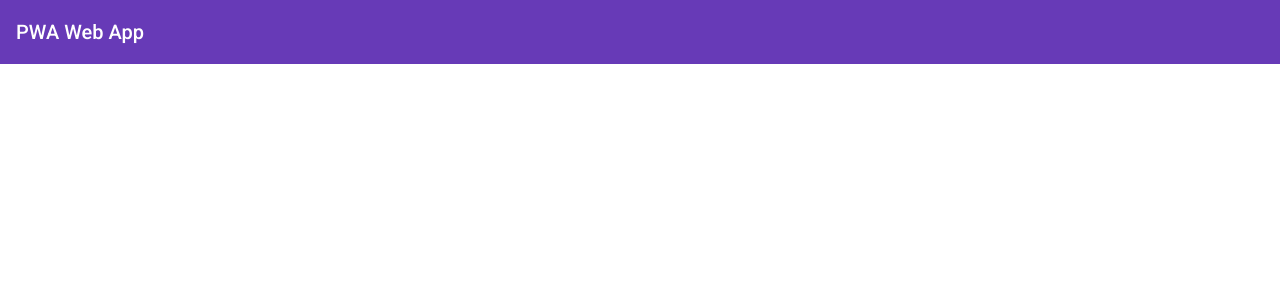
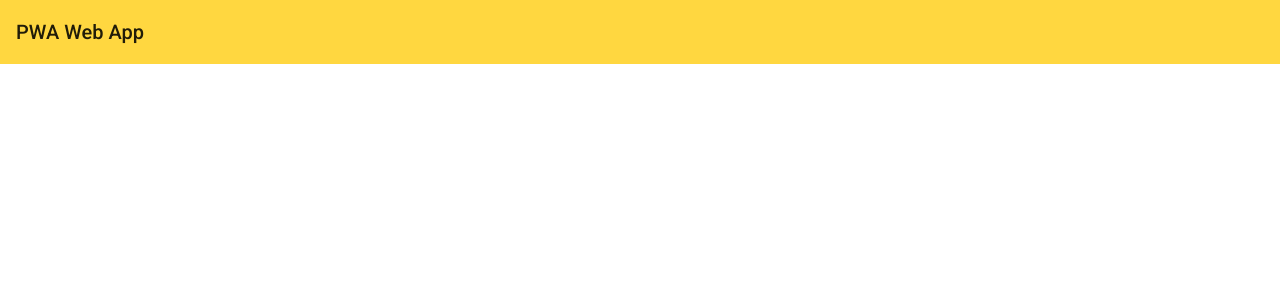
Before and after one commit to AlienClubrider/pwaApp, an Angular app: page / in a window 1280 px wide. Shown: the top 300 px of the page. Built offline with nearby package versions, Linux system fonts and the light colour scheme.

Commit message:
adding color

```diff
--- a/src/app/app.component.html
+++ b/src/app/app.component.html
@@ -1,5 +1,5 @@
 <!--The content below is only a placeholder and can be replaced.-->
-<mat-toolbar color="primary">
+<mat-toolbar color="accent">
     <span>PWA Web App</span>
 </mat-toolbar>
 
```
